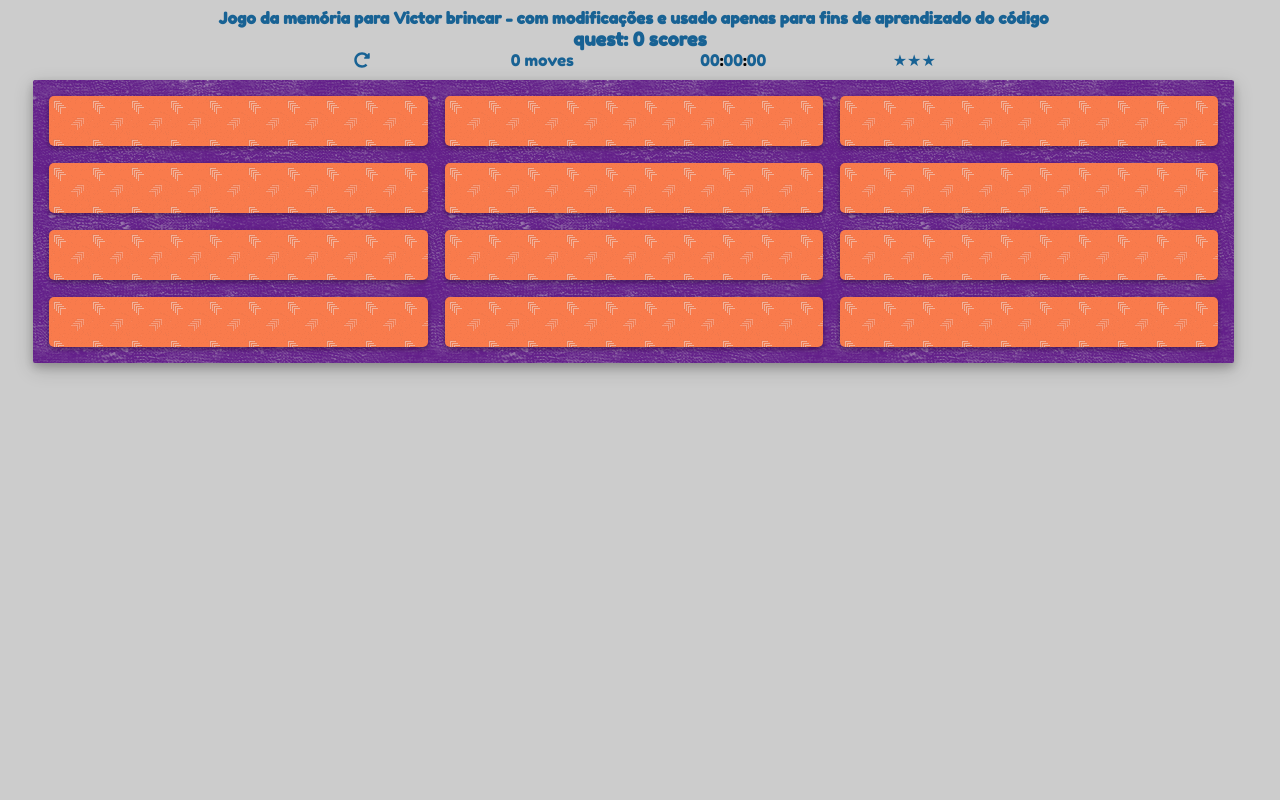
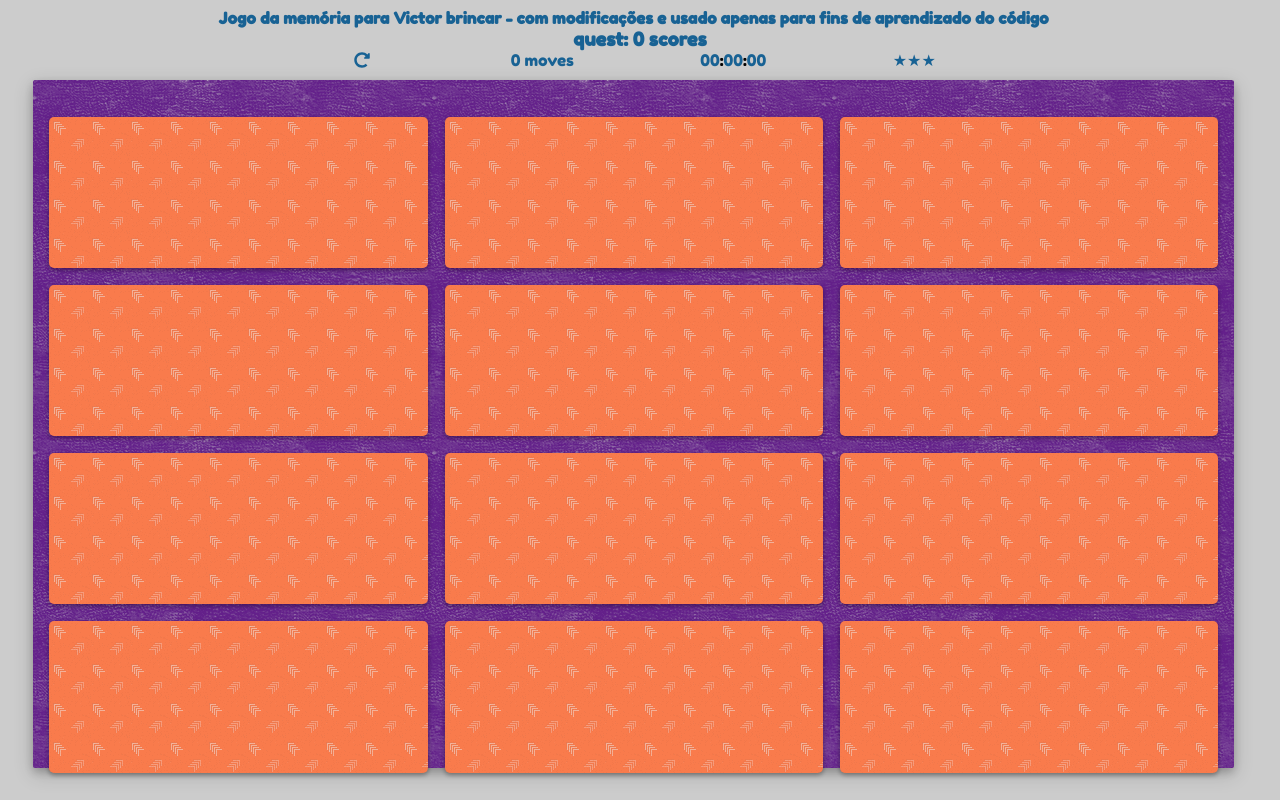
Before and after one commit to AndressaPonzo/memory-game, a plain HTML site: page index.html in a window 1280 px wide. Both pictures are taken after a click on the button "Go!". Drawn offline with Linux system fonts and the light colour scheme.

Commit message:
requisito 6

```diff
--- a/style.css
+++ b/style.css
@@ -15,8 +15,8 @@ body {
 }
 .grid_container {
   width: 95%;
- margin-left: 2%
-  ;
+ margin-left: 2%;
+
 }
 h3 {
   margin-bottom: 0%;
@@ -35,6 +35,7 @@ table {
   font-size: 170%;
   text-align: center;
   line-height: 0%;
+  height: 60%;
 
 }
 
@@ -172,8 +173,8 @@ td {
 .card,
 .card_hided {
   width: 100%;
-  padding: 25px 0;
-  height: 120%;
+  padding: 20% 0;
+  /*height: 100%;*/
   border-radius: 5px;
   margin: 0 auto;
   /*max-width: 90px;*/
@@ -196,9 +197,9 @@ td {
   -webkit-backface-visibility: hidden;
 -o-backface-visibility: hidden;
 backface-visibility: hidden;
-
 position: absolute;
-top: -25px;
+/*top: -1px;*/
+top:-55px;
 left: 0;
 }
 
@@ -289,6 +290,7 @@ left: 0;
 @media (max-width: 660px) {
   .grid_container {
       width: 95%;
+
   }
 
   .modal_game_content ul {
```
